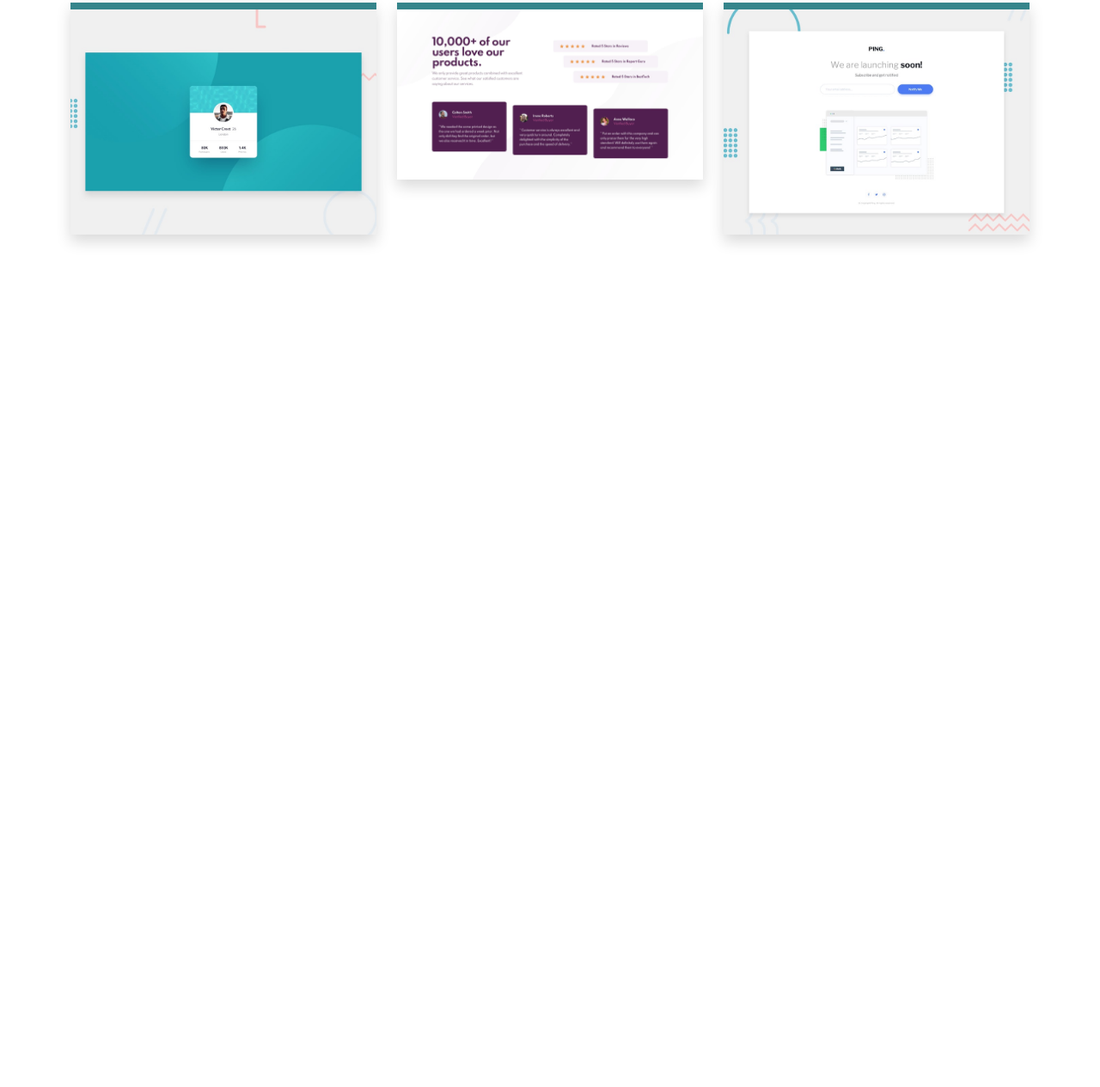
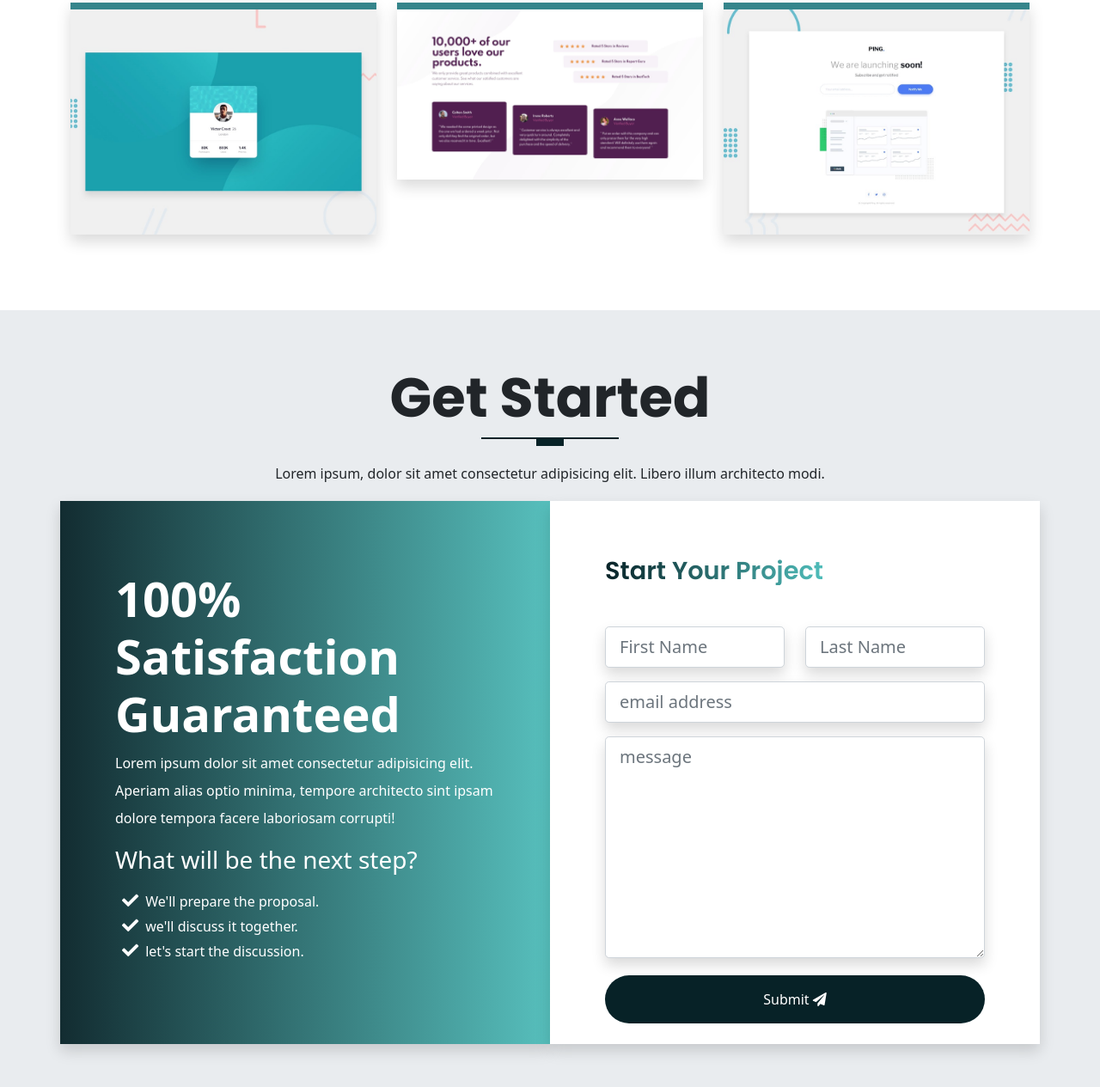
Before and after one commit to Indanarishi/portfolio-bootstrap5-sass, a website: page index.html in a window 1280 px wide. Shown: the part 6084-7349 px from the top of the page at 86% size. Before the commit the page ends 6445 px from the top, so only its background shows below. Drawn offline with nearby package versions, Linux system fonts and the light colour scheme.

Commit message:
finish the get started section

```diff
--- a/index.html
+++ b/index.html
@@ -556,6 +556,60 @@
     </section>
 
     <!-- Get Started Section -->
+    <section id="contact" class="get-started">
+        <div class="container">
+            <div class="row text-center">
+                <h1 class="display-3 fw-bold text-capitalize">Get started</h1>
+                <div class="heading-line"></div>
+                <p class="lh-lg">
+                    Lorem ipsum, dolor sit amet consectetur adipisicing elit. Libero illum architecto modi.
+                </p>
+            </div>
+
+            <!-- START THE CTA CONTENT  -->
+            <div class="row text-white">
+                <div class="col-12 col-lg-6 gradient shadow p-3">
+                    <div class="cta-info w-100">
+                        <h4 class="display-4 fw-bold">100% Satisfaction Guaranteed</h4>
+                        <p class="lh-lg">
+                            Lorem ipsum dolor sit amet consectetur adipisicing elit. Aperiam alias optio minima, tempore architecto sint ipsam dolore tempora facere laboriosam corrupti!
+                        </p>
+                        <h3 class="display-3--brief">What will be the next step?</h3>
+                        <ul class="cta-info__list">
+                            <li>We'll prepare the proposal.</li>
+                            <li>we'll discuss it together.</li>
+                            <li>let's start the discussion.</li>
+                        </ul>
+                    </div>
+                </div>
+                <div class="col-12 col-lg-6 bg-white shadow p-3">
+                    <div class="form w-100 pb-2">
+                        <h4 class="display-3--title mb-5">start your project</h4>
+                        <form action="#" class="row">
+                            <div class="col-lg-6 col-md-6 mb-3">
+                                <input type="text" placeholder="First Name" id="inputFirstName" class="shadow form-control form-control-lg">
+                            </div>
+                            <div class="col-lg-6 col-md-6 mb-3">
+                                <input type="text" placeholder="Last Name" id="inputLastName" class="shadow form-control form-control-lg">
+                            </div>
+                            <div class="col-lg-12 mb-3">
+                                <input type="email" placeholder="email address" id="inputEmail" class="shadow form-control form-control-lg">
+                            </div>
+                            <div class="col-lg-12 mb-3">
+                                <textarea name="message" placeholder="message" id="message" rows="8" class="shadow form-control form-control-lg"></textarea>
+                            </div>
+                            <div class="text-center d-grid mt-1">
+                                <button type="button" class="btn btn-primary rounded-pill pt-3 pb-3">
+                                    submit
+                                    <i class="fas fa-paper-plane"></i>
+                                </button>
+                            </div>
+                        </form>
+                    </div>
+                </div>
+            </div>
+        </div>
+    </section>
 
     <script src="https://cdn.jsdelivr.net/gh/mcstudios/glightbox/dist/js/glightbox.min.js"></script>
     <script src="assets/js/script.js"></script>
--- a/scss/components/_typography.scss
+++ b/scss/components/_typography.scss
@@ -70,3 +70,7 @@
     border-right: 0.1rem solid $gray-300;
     height: 100%;
 }
+
+.gradient {
+    background: linear-gradient(to right, rgba($primary, 0.95), rgba($secondary, 0.95));
+}
--- a/scss/sections/_get-started-section.scss
+++ b/scss/sections/_get-started-section.scss
@@ -0,0 +1,45 @@
+@use '../custom' as *;
+@use '../components/mixins' as *;
+
+.get-started {
+    padding: 4rem 0;
+    background-color: $gray-200;
+}
+
+.cta-info {
+    padding: 3rem;
+    margin: 1rem 0;
+
+
+    &__list {
+        position: relative;
+        list-style-type: none;
+        display: block;
+        padding-top: 0.5rem;
+        padding-left: 0.5rem;
+        margin-bottom: 0.7rem;
+
+        li::before {
+            font-family: 'Font Awesome 5 Free';
+            content: '\f00c';
+            font-weight: 600;
+            margin-right: 0.5rem;
+            font-size: 1.2rem;
+        }
+    }
+}
+
+.form {
+    padding: 3rem;
+
+    button {
+        border: none;
+        color: $white;
+        text-transform: capitalize;
+
+        a {
+            color: $white;
+            text-decoration: none;
+        }
+    }
+}
```
Also changed, not shown: assets/css/style.css, 1 other file.
